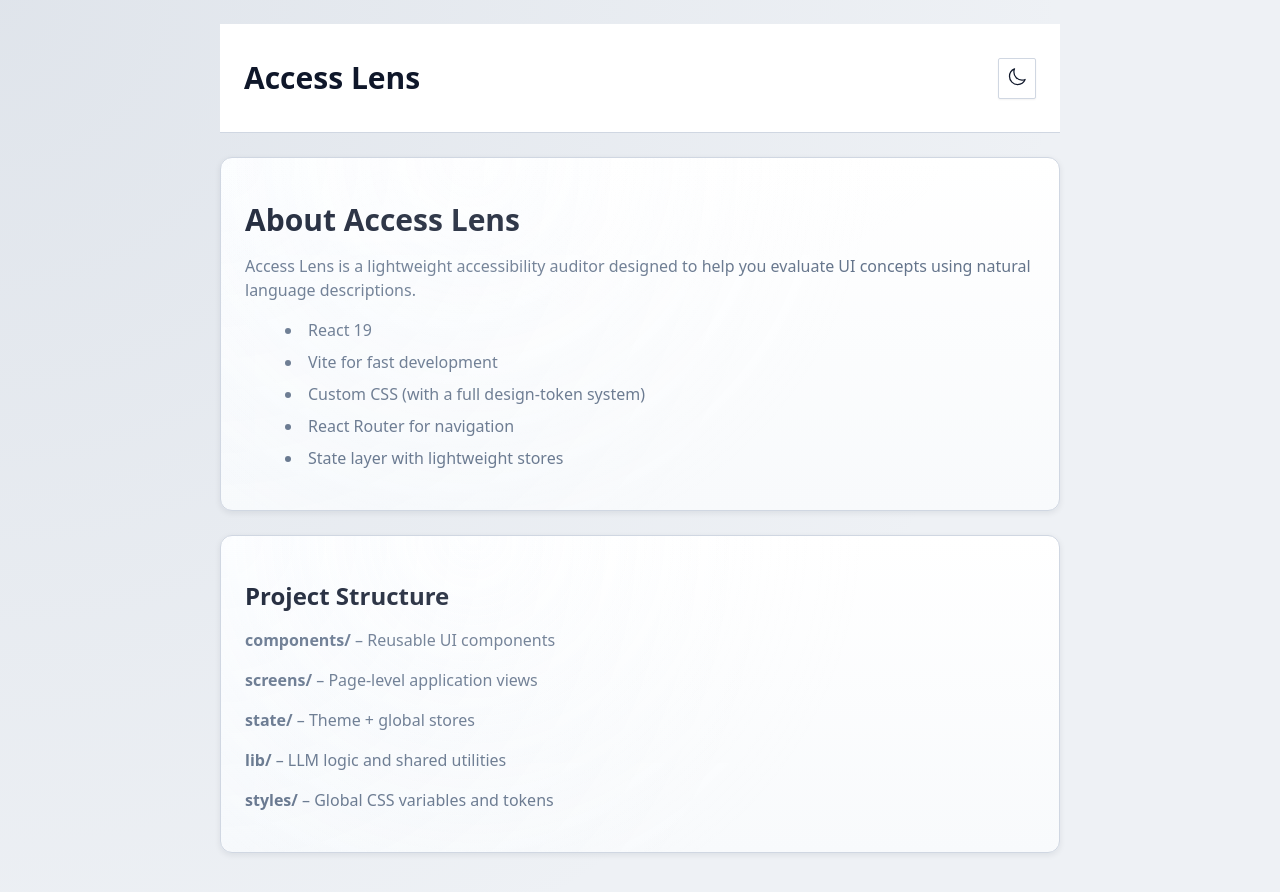
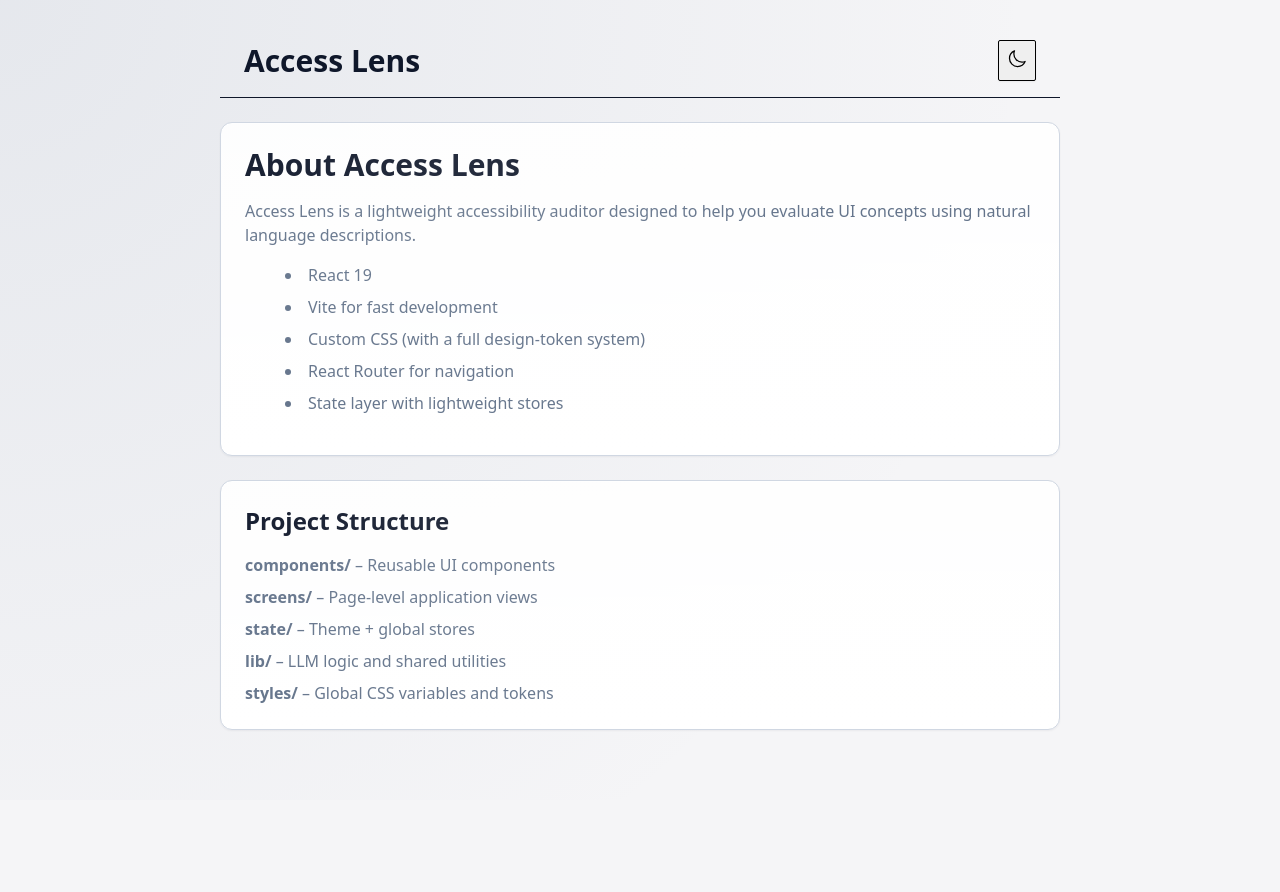
Before and after one commit to AceMoon-tech/access-lens, a React (Vite) app: page /about in a window 1280 px wide. Shown: the top 892 px of the page. After the commit the page ends 800 px from the top, so only its background shows below. Built offline with nearby package versions, Linux system fonts and the light colour scheme; no server answers.

Commit message:
VISUAL SYSTEM LOCK V1

```diff
--- a/src/styles/premium-components.css
+++ b/src/styles/premium-components.css
@@ -1,6 +1,6 @@
 /* =========================================================
    ACCESS LENS — PREMIUM COMPONENTS (LOCKED BASELINE)
-   Status: APPROVED v1
+   Status: APPROVED v1.3
    Purpose:
    - Defines global depth, surfaces, and emphasis
    - All new components must derive from these rules
@@ -15,17 +15,9 @@
 
 .page-container {
   min-height: 100vh;
-  background-color: var(--bg-subtle);
+  background-color: var(--bg-default);
   color: var(--text-default);
   font-family: var(--font-base);
-}
-
-
-/* Global background gradient layer */
-.app-shell {
-  min-height: 100vh;
-  background-image: var(--bg-gradient);
-  background-color: var(--bg-default);
 }
 
 /* Global focus ring (accessible + consistent) */
@@ -39,7 +31,6 @@
    1. BUTTON SYSTEM (7F.1)
 ======================================== */
 
-/* Shared base */
 .btn-base {
   display: inline-flex;
   align-items: center;
@@ -71,7 +62,6 @@
   background-color: transparent;
 }
 
-
 .btn-base:disabled {
   opacity: 0.6;
   cursor: not-allowed;
@@ -101,19 +91,12 @@
   border-radius: var(--radius-lg);
 }
 
-/* PRIMARY – high emphasis (7F.1)
-   Goal: non-generic look via sheen + halo + depth, token-only
-*/
+/* PRIMARY */
 .btn-primary {
   color: var(--text-inverse);
 
-  /* sheen + depth */
   background:
-  radial-gradient(
-    120% 160% at 20% 0%,
-    rgba(255, 255, 255, 0.22) 0%,
-    rgba(255, 255, 255, 0.00) 45%
-  ),
+    var(--accent-sheen),
     linear-gradient(
       180deg,
       color-mix(in srgb, var(--accent-600) 96%, white 4%) 0%,
@@ -121,65 +104,26 @@
     );
 
   background-clip: padding-box;
-
-
-
-
-  border-color: color-mix(in srgb, var(--accent-700) 70%, transparent);
+  border-color: color-mix(in srgb, var(--accent-700) 78%, transparent);
 
   box-shadow:
     0px 1px 0px rgba(255, 255, 255, 0.16) inset,
     0px 0px 0px 1px rgba(255, 255, 255, 0.08) inset,
     var(--shadow-md),
-    0px 18px 44px color-mix(in srgb, var(--accent-500) 22%, transparent);
+    0px 18px 44px color-mix(in srgb, var(--accent-500) 26%, transparent);
 }
 
 .btn-primary:hover:not(:disabled) {
   transform: translateY(-1px);
   filter: saturate(1.05) brightness(1.02);
-
-  background:
-    radial-gradient(
-      120% 160% at 20% 0%,
-      rgba(255, 255, 255, 0.24) 0%,
-      rgba(255, 255, 255, 0.00) 45%
-    ),
-    linear-gradient(
-      180deg,
-      color-mix(in srgb, var(--accent-700) 96%, white 4%) 0%,
-      color-mix(in srgb, var(--accent-800) 96%, black 4%) 100%
-    );
-
-  box-shadow:
-    0px 1px 0px rgba(255, 255, 255, 0.18) inset,
-    0px 0px 0px 1px rgba(255, 255, 255, 0.10) inset,
-    var(--shadow-lg),
-    0px 22px 54px color-mix(in srgb, var(--accent-500) 24%, transparent);
 }
 
 .btn-primary:active:not(:disabled) {
   transform: translateY(0px) scale(0.985);
   filter: saturate(0.98) brightness(0.98);
-
-  background:
-    radial-gradient(
-      120% 160% at 20% 0%,
-      rgba(255, 255, 255, 0.10) 0%,
-      rgba(255, 255, 255, 0.00) 45%
-    ),
-    linear-gradient(
-      180deg,
-      color-mix(in srgb, var(--accent-800) 96%, black 4%) 0%,
-      color-mix(in srgb, var(--accent-900) 96%, black 4%) 100%
-    );
-
-  box-shadow:
-    0px 1px 0px rgba(255, 255, 255, 0.10) inset,
-    var(--shadow-md),
-    0px 14px 34px color-mix(in srgb, var(--accent-500) 16%, transparent);
 }
 
-/* SECONDARY – medium emphasis */
+/* SECONDARY */
 .btn-secondary {
   color: var(--text-default);
 
@@ -195,103 +139,49 @@ background-clip: padding-box;
       var(--surface-1) 100%
     );
 
-  border-color: var(--border-default);
+  border-color: var(--border-strong);
+
   box-shadow:
-    0px 1px 0px rgba(255, 255, 255, 0.10) inset,
+    0px 1px 0px rgba(255, 255, 255, 0.12) inset,
     var(--shadow-sm);
 }
 
-.btn-secondary:hover:not(:disabled) {
-  transform: translateY(-1px);
-  border-color: var(--border-strong);
-  box-shadow:
-    0px 1px 0px rgba(255, 255, 255, 0.12) inset,
-    var(--shadow-md);
-}
-
-.btn-secondary:active:not(:disabled) {
-  transform: translateY(0px) scale(0.985);
-}
-
-/* OUTLINE – low emphasis */
+/* OUTLINE */
 .btn-outline {
   color: var(--accent-600);
   background-color: transparent;
   border-color: var(--accent-600);
-  box-shadow: none;
 }
 
-.btn-outline:hover:not(:disabled) {
-  background-color: color-mix(in srgb, var(--accent-600) 6%, transparent);
-}
-
-.btn-outline:active:not(:disabled) {
-  transform: scale(0.985);
-  background-color: color-mix(in srgb, var(--accent-600) 10%, transparent);
-}
-
-/* GHOST – tertiary action */
+/* GHOST */
 .btn-ghost {
   color: var(--text-default);
   background-color: transparent;
-  border-color: transparent;
-  box-shadow: none;
 }
 
-.btn-ghost:hover:not(:disabled) {
-  background-color: var(--bg-subtle);
-}
-
-.btn-ghost:active:not(:disabled) {
-  transform: scale(0.985);
-}
-
-/* DANGER – severity-based (7F.1 DANGER) */
+/* DANGER */
 .btn-danger {
   color: var(--text-inverse);
+
   background:
-    radial-gradient(
-      120% 160% at 20% 0%,
-      rgba(255, 255, 255, 0.16) 0%,
-      rgba(255, 255, 255, 0.00) 50%
-    ),
+    var(--accent-sheen),
     linear-gradient(
       180deg,
       color-mix(in srgb, var(--sev-high) 96%, white 4%) 0%,
       color-mix(in srgb, var(--sev-high) 85%, black 15%) 100%
     );
 
-  border-color: color-mix(in srgb, var(--sev-high) 70%, transparent);
+  border-color: color-mix(in srgb, var(--sev-high) 72%, transparent);
   box-shadow:
     0px 1px 0px rgba(255, 255, 255, 0.12) inset,
     var(--shadow-md),
-    0px 18px 44px color-mix(in srgb, var(--sev-high) 18%, transparent);
-}
-
-.btn-danger:hover:not(:disabled) {
-  transform: translateY(-1px);
-  background:
-    radial-gradient(
-      120% 160% at 20% 0%,
-      rgba(255, 255, 255, 0.18) 0%,
-      rgba(255, 255, 255, 0.00) 50%
-    ),
-    linear-gradient(
-      180deg,
-      color-mix(in srgb, var(--sev-high) 100%, black 0%) 0%,
-      color-mix(in srgb, var(--sev-high) 90%, black 10%) 100%
-    );
-}
-
-.btn-danger:active:not(:disabled) {
-  transform: translateY(0px) scale(0.985);
+    0px 18px 44px color-mix(in srgb, var(--sev-high) 22%, transparent);
 }
 
 /* ========================================
    2. CARD SYSTEM (7F.4)
 ======================================== */
 
-/* Base card (premium layering) */
 .card-base {
   position: relative;
   overflow: hidden;
@@ -300,26 +190,14 @@ background-clip: padding-box;
   padding: var(--space-24);
 
   border: 1px solid var(--border-default);
+  background: var(--surface-gradient-1);
 
-  /* stronger surface separation (especially in light mode) */
-  background:
-    radial-gradient(
-      120% 80% at 20% 0%,
-      rgba(255, 255, 255, 0.55) 0%,
-      rgba(255, 255, 255, 0.00) 55%
-    ),
-    linear-gradient(
-      180deg,
-      var(--surface-1) 0%,
-      var(--surface-2) 100%
-    );
-
+  /* Dark-mode de-emphasis vs buttons */
   box-shadow:
-    0px 1px 0px rgba(255, 255, 255, 0.6) inset,
-    var(--shadow-md);
+    0px 1px 0px rgba(255, 255, 255, 0.35) inset,
+    var(--shadow-sm);
 }
 
-/* Premium highlight + micro contrast */
 .card-base::before {
   content: "";
   position: absolute;
@@ -330,23 +208,11 @@ background-clip: padding-box;
   background:
     radial-gradient(
       circle at 30% 0%,
-      rgba(255, 255, 255, 0.18) 0%,
+      rgba(255, 255, 255, 0.10) 0%,
       rgba(255, 255, 255, 0.00) 60%
-    ),
-    radial-gradient(
-      circle at top left,
-      color-mix(in srgb, var(--accent-200) 7%, transparent) 0%,
-      transparent 62%
     );
-  opacity: 0.85;
 }
 
-/* Optional variant remains supported */
-.card-base--premium::before {
-  /* keep for compatibility; same as base now */
-}
-
-/* Hover elevation for interactive cards only */
 .card-base--interactive:hover {
   box-shadow: var(--shadow-lg);
   transform: translateY(-1px);
@@ -356,7 +222,7 @@ background-clip: padding-box;
 }
 
 /* ========================================
-   3. PAGE CONTAINER / LAYOUT (7E.1, 7E.5)
+   3. PAGE CONTAINER
 ======================================== */
 
 .page-container__main {
@@ -367,142 +233,7 @@ background-clip: padding-box;
 }
 
 /* ========================================
-   4. LAYOUT UTILITIES
-   (kept to support existing components)
-======================================== */
-
-/* Flexbox */
-.flex { display: flex; }
-.flex-col { flex-direction: column; }
-.items-center { align-items: center; }
-.items-start { align-items: flex-start; }
-.items-end { align-items: flex-end; }
-.justify-center { justify-content: center; }
-.justify-between { justify-content: space-between; }
-.justify-start { justify-content: flex-start; }
-.justify-end { justify-content: flex-end; }
-.inline-flex { display: inline-flex; }
-
-/* Grid */
-.grid { display: grid; }
-
-/* Spacing / gap */
-.gap-8 { gap: var(--space-8); }
-.gap-12 { gap: var(--space-12); }
-.gap-16 { gap: var(--space-16); }
-.gap-24 { gap: var(--space-24); }
-.gap-32 { gap: var(--space-32); }
-
-.space-y-8 > * + * { margin-top: var(--space-8); }
-.space-y-12 > * + * { margin-top: var(--space-12); }
-.space-y-16 > * + * { margin-top: var(--space-16); }
-.space-y-24 > * + * { margin-top: var(--space-24); }
-.space-y-32 > * + * { margin-top: var(--space-32); }
-
-/* Width / height */
-.w-full { width: 100%; }
-.h-full { height: 100%; }
-.min-h-screen { min-height: 100vh; }
-
-/* Margin */
-.mx-auto { margin-left: auto; margin-right: auto; }
-.my-auto { margin-top: auto; margin-bottom: auto; }
-
-.mb-8 { margin-bottom: var(--space-8); }
-.mb-12 { margin-bottom: var(--space-12); }
-.mb-16 { margin-bottom: var(--space-16); }
-.mb-24 { margin-bottom: var(--space-24); }
-.mb-32 { margin-bottom: var(--space-32); }
-
-.mt-8 { margin-top: var(--space-8); }
-.mt-12 { margin-top: var(--space-12); }
-.mt-16 { margin-top: var(--space-16); }
-.mt-24 { margin-top: var(--space-24); }
-.mt-32 { margin-top: var(--space-32); }
-
-/* Padding */
-.p-8 { padding: var(--space-8); }
-.p-12 { padding: var(--space-12); }
-.p-16 { padding: var(--space-16); }
-.p-24 { padding: var(--space-24); }
-.p-32 { padding: var(--space-32); }
-
-.px-8 { padding-left: var(--space-8); padding-right: var(--space-8); }
-.px-12 { padding-left: var(--space-12); padding-right: var(--space-12); }
-.px-16 { padding-left: var(--space-16); padding-right: var(--space-16); }
-.px-24 { padding-left: var(--space-24); padding-right: var(--space-24); }
-
-.py-8 { padding-top: var(--space-8); padding-bottom: var(--space-8); }
-.py-12 { padding-top: var(--space-12); padding-bottom: var(--space-12); }
-.py-16 { padding-top: var(--space-16); padding-bottom: var(--space-16); }
-.py-24 { padding-top: var(--space-24); padding-bottom: var(--space-24); }
-
-/* Position / overflow */
-.relative { position: relative; }
-.absolute { position: absolute; }
-.overflow-hidden { overflow: hidden; }
-
-/* Lists */
-.list-disc { list-style-type: disc; }
-.list-inside { list-style-position: inside; }
-
-/* Radius */
-.rounded-sm { border-radius: var(--radius-sm); }
-.rounded-md { border-radius: var(--radius-md); }
-.rounded-lg { border-radius: var(--radius-lg); }
-.rounded-full { border-radius: 9999px; }
-
-/* Border */
-.border { border-width: 1px; }
-.border-b { border-bottom-width: 1px; }
-
-/* Max width */
-.max-w-content { max-width: var(--max-width-content); }
-
-/* ========================================
-   5. TYPOGRAPHY UTILITIES
-======================================== */
-
-.text-xs { font-size: var(--text-xs); line-height: var(--text-xs-leading); }
-.text-sm { font-size: var(--text-sm); line-height: var(--text-sm-leading); }
-.text-base { font-size: var(--text-base); line-height: var(--text-base-leading); }
-.text-lg { font-size: var(--text-lg); line-height: var(--text-lg-leading); }
-.text-xl { font-size: var(--text-xl); line-height: var(--text-xl-leading); }
-.text-2xl { font-size: var(--text-2xl); line-height: var(--text-2xl-leading); }
-.text-3xl { font-size: var(--text-3xl); line-height: var(--text-3xl-leading); }
-
-.font-medium { font-weight: var(--weight-medium); }
-.font-semibold { font-weight: var(--weight-semibold); }
-.font-bold { font-weight: var(--weight-bold); }
-
-.text-center { text-align: center; }
-.text-left { text-align: left; }
-.text-right { text-align: right; }
-
-/* Color utilities */
-.text-default { color: var(--text-default); }
-.text-muted { color: var(--text-muted); }
-.text-inverse { color: var(--text-inverse); }
-
-.text-sev-low { color: var(--sev-low); }
-.text-sev-med { color: var(--sev-med); }
-.text-sev-high { color: var(--sev-high); }
-
-.bg-default { background-color: var(--bg-default); }
-.bg-subtle { background-color: var(--bg-subtle); }
-.bg-surface-1 { background-color: var(--surface-1); }
-.bg-surface-2 { background-color: var(--surface-2); }
-.bg-surface-3 { background-color: var(--surface-3); }
-
-.border-default { border-color: var(--border-default); }
-
-/* Shadows */
-.shadow-sm { box-shadow: var(--shadow-sm); }
-.shadow-md { box-shadow: var(--shadow-md); }
-.shadow-lg { box-shadow: var(--shadow-lg); }
-
-/* ========================================
-   6. FORM INPUTS (7F.2, 7F.3)
+   4. FORM INPUTS
 ======================================== */
 
 .form-input-base {
@@ -511,7 +242,6 @@ background-clip: padding-box;
 
   border: 1px solid var(--border-default);
   border-radius: var(--radius-sm);
-
   padding: var(--space-12);
 
   font-family: var(--font-base);
@@ -530,16 +260,8 @@ background-clip: padding-box;
       var(--surface-2) 100%
     );
 
-  box-shadow: 0px 1px 0px rgba(255, 255, 255, 0.06) inset;
-
-  transition:
-    border-color var(--motion-fast) var(--ease-standard),
-    box-shadow var(--motion-fast) var(--ease-standard),
-    background-color var(--motion-fast) var(--ease-standard);
-}
-
-.form-input-base:focus {
-  outline: none;
+  box-shadow:
+    0px 1px 0px rgba(255, 255, 255, 0.65) inset;
 }
 
 .form-input-base:focus-visible {
@@ -547,44 +269,45 @@ background-clip: padding-box;
   outline-offset: 2px;
   box-shadow:
     0 0 0 4px var(--focus-bg),
-    0px 1px 0px rgba(255, 255, 255, 0.06) inset;
-}
-
-.form-input-base::placeholder {
-  color: var(--text-muted);
-  opacity: 1;
-}
-
-.form-label {
-  font-size: var(--text-sm);
-  line-height: var(--text-sm-leading);
-  font-weight: var(--weight-medium);
-  color: var(--text-default);
-}
-
-.form-select {
-  padding-top: var(--space-8);
-  padding-bottom: var(--space-8);
+    0px 1px 0px rgba(255, 255, 255, 0.65) inset;
 }
 
 /* ========================================
-   7. ICON SIZES
+   5. TYPOGRAPHY UTILITIES
 ======================================== */
 
-.w-5 { width: 20px; }
-.h-5 { height: 20px; }
+h1, h2, h3, h4, h5, h6, p {
+  margin: 0;
+}
 
-.w-12 { width: 48px; }
-.h-12 { height: 48px; }
+.text-xs { font-size: var(--text-xs); line-height: var(--text-xs-leading); }
+.text-sm { font-size: var(--text-sm); line-height: var(--text-sm-leading); }
+.text-base { font-size: var(--text-base); line-height: var(--text-base-leading); }
+.text-lg { font-size: var(--text-lg); line-height: var(--text-lg-leading); }
+.text-xl { font-size: var(--text-xl); line-height: var(--text-xl-leading); }
+.text-2xl { font-size: var(--text-2xl); line-height: var(--text-2xl-leading); }
+.text-3xl { font-size: var(--text-3xl); line-height: var(--text-3xl-leading); }
 
-.w-16 { width: var(--space-16); }
-.h-16 { height: var(--space-16); }
+.font-medium { font-weight: var(--weight-medium); }
+.font-semibold { font-weight: var(--weight-semibold); }
+.font-bold { font-weight: var(--weight-bold); }
 
-.w-32 { width: var(--space-32); }
-.h-32 { height: var(--space-32); }
+.text-muted { color: var(--text-muted); }
+.text-inverse { color: var(--text-inverse); }
 
 /* ========================================
-   8. ANIMATIONS / MICRO-INTERACTIONS (7F.7)
+   6. UTILITIES
+======================================== */
+
+.flex { display: flex; }
+.flex-col { flex-direction: column; }
+.items-center { align-items: center; }
+.justify-between { justify-content: space-between; }
+.gap-16 { gap: var(--space-16); }
+.w-full { width: 100%; }
+
+/* ========================================
+   7. ANIMATIONS
 ======================================== */
 
 @keyframes spin {
@@ -595,10 +318,3 @@ background-clip: padding-box;
   animation: spin 1s linear infinite;
   border-top-color: var(--accent-600);
 }
-
-/* Generic transition helper */
-.transition {
-  transition-property: color, background-color, border-color, opacity, transform, box-shadow;
-  transition-timing-function: var(--ease-standard);
-  transition-duration: var(--motion-normal);
-}
--- a/src/styles/tokens.css
+++ b/src/styles/tokens.css
@@ -1,6 +1,6 @@
 /**
  * ACCESS LENS — VISUAL FOUNDATIONS TOKENS
- * Version 1.0 - Light + Dark Theme System
+ * Version 1.1 — Premium Depth Model v1
  * Theme switching via [data-theme="light"] and [data-theme="dark"]
  */
 
@@ -44,52 +44,66 @@
      ======================================== */
   [data-theme="light"],
   :root:not([data-theme="dark"]) {
-    /* Background & Surfaces (crisp, Linear-style) */
-    --bg-default: #F5F7FA;
-    --bg-subtle:  #EEF1F5;
+    /* Background & Surfaces */
+    --bg-default: #F5F5F7;
+    --bg-subtle: #EEF1F5;
 
-    --surface-1:  #FFFFFF;
-    --surface-2:  #F8FAFC;
-    --surface-3:  #EDF1F7;
+    --surface-1: #FFFFFF;
+    --surface-2: #F8FAFC;
+    --surface-3: #EDF1F7;
 
     /* Borders */
     --border-default: #D0D7E2;
-    --border-strong:  #B8C2CF;
+    --border-strong: #B8C2CF;
 
     /* Text */
     --text-default: #0F172A;
-    --text-muted:   #64748B;
+    --text-muted: #64748B;
     --text-inverse: #FFFFFF;
 
-    /* Accent Ramp (kept from spec) */
-    --accent-50:  #EFF6FF;
+    /* Accent Ramp */
+    --accent-50: #EFF6FF;
     --accent-100: #DBEAFE;
     --accent-200: #BFDBFE;
     --accent-300: #93C5FD;
     --accent-400: #60A5FA;
-    --accent-500: #3B82F6;   /* PRIMARY */
+    --accent-500: #3B82F6;
     --accent-600: #2563EB;
     --accent-700: #1D4ED8;
     --accent-800: #0F2983;
     --accent-900: #1E3A8A;
 
     /* Severity */
-    --sev-low:  #0D9488;
-    --sev-med:  #F59E0B;
+    --sev-low: #0D9488;
+    --sev-med: #F59E0B;
     --sev-high: #E11D48;
 
     /* Focus */
     --focus-ring: #2563EB;
-    --focus-bg:   rgba(37, 99, 235, 0.15);
+    --focus-bg: rgba(37, 99, 235, 0.15);
 
-    /* Background Gradient (subtle, product-like) */
+    /* App Shell Gradient */
     --bg-gradient: radial-gradient(
       circle at top left,
       rgba(148, 163, 184, 0.16),
       rgba(245, 247, 250, 0) 68%
     );
 
-    /* Shadows (Linear-style) */
+    /* Surface Material Gradient (cards / panels) */
+    --surface-gradient-1: linear-gradient(
+      to bottom,
+      rgba(255, 255, 255, 0.92),
+      rgba(255, 255, 255, 1)
+    );
+
+    /* Accent Sheen (primary buttons only) */
+    --accent-sheen: radial-gradient(
+      circle at top,
+      rgba(255, 255, 255, 0.35),
+      rgba(255, 255, 255, 0) 70%
+    );
+
+    /* Shadows */
     --shadow-sm: 0px 1px 2px rgba(15, 23, 42, 0.05);
     --shadow-md: 0px 2px 6px rgba(15, 23, 42, 0.08);
     --shadow-lg: 0px 4px 12px rgba(15, 23, 42, 0.10);
@@ -101,50 +115,64 @@
   [data-theme="dark"] {
     /* Background & Surfaces */
     --bg-default: #0E131A;
-    --bg-subtle:  #141B24;
+    --bg-subtle: #141B24;
 
-    --surface-1:  #181F2A;
-    --surface-2:  #141B25;
-    --surface-3:  #1E2733;
+    --surface-1: #181F2A;
+    --surface-2: #141B25;
+    --surface-3: #1E2733;
 
     /* Borders */
     --border-default: #273341;
-    --border-strong:  #374456;
+    --border-strong: #374456;
 
     /* Text */
     --text-default: #E6EDF3;
-    --text-muted:   #9BA7B5;
+    --text-muted: #9BA7B5;
     --text-inverse: #FFFFFF;
 
-    /* Accent Ramp (dark-optimized) */
-    --accent-50:  #0F172A;
+    /* Accent Ramp */
+    --accent-50: #0F172A;
     --accent-100: #1E3A8A;
     --accent-200: #1E40AF;
     --accent-300: #1D4ED8;
     --accent-400: #3B82F6;
-    --accent-500: #2563EB;   /* PRIMARY */
+    --accent-500: #2563EB;
     --accent-600: #1D4ED8;
     --accent-700: #1E40AF;
     --accent-800: #1E3A8A;
     --accent-900: #0F172A;
 
     /* Severity */
-    --sev-low:  #2DD4BF;
-    --sev-med:  #FBBF24;
+    --sev-low: #2DD4BF;
+    --sev-med: #FBBF24;
     --sev-high: #FB7185;
 
     /* Focus */
     --focus-ring: #3B82F6;
-    --focus-bg:   rgba(59, 130, 246, 0.20);
+    --focus-bg: rgba(59, 130, 246, 0.20);
 
-    /* Background Gradient */
+    /* App Shell Gradient */
     --bg-gradient: radial-gradient(
       circle at top left,
       rgba(148, 163, 184, 0.20),
       rgba(14, 19, 26, 0) 72%
     );
 
-    /* Shadows (soft diffused dark) */
+    /* Surface Material Gradient (cards / panels) */
+    --surface-gradient-1: linear-gradient(
+      to bottom,
+      rgba(255, 255, 255, 0.04),
+      rgba(255, 255, 255, 0)
+    );
+
+    /* Accent Sheen (primary buttons only) */
+    --accent-sheen: radial-gradient(
+      circle at top,
+      rgba(255, 255, 255, 0.18),
+      rgba(255, 255, 255, 0) 72%
+    );
+
+    /* Shadows */
     --shadow-sm: 0px 1px 2px rgba(0, 0, 0, 0.30);
     --shadow-md: 0px 2px 6px rgba(0, 0, 0, 0.40);
     --shadow-lg: 0px 4px 12px rgba(0, 0, 0, 0.45);
```
Lines whose indentation alone changed are shown as unchanged.
